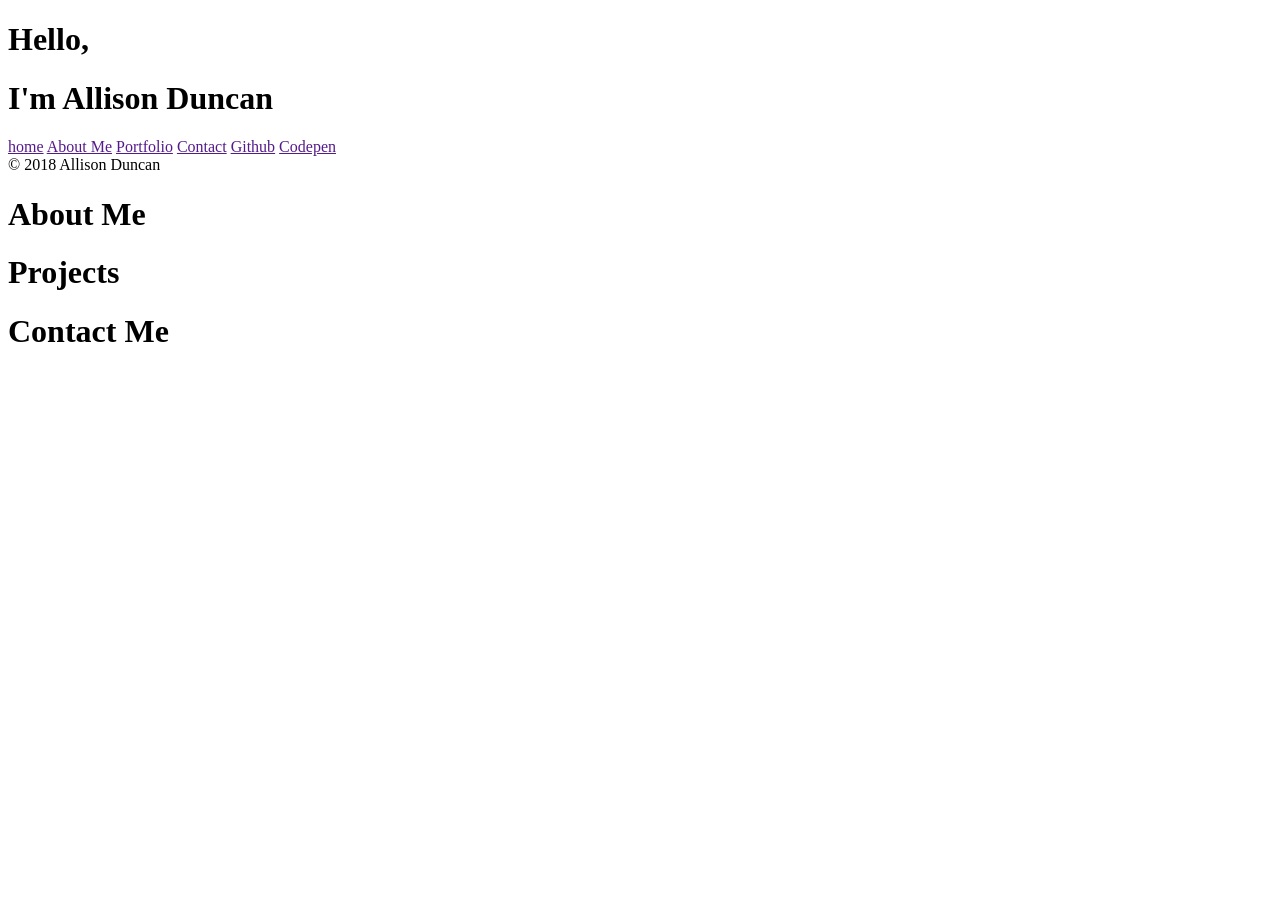
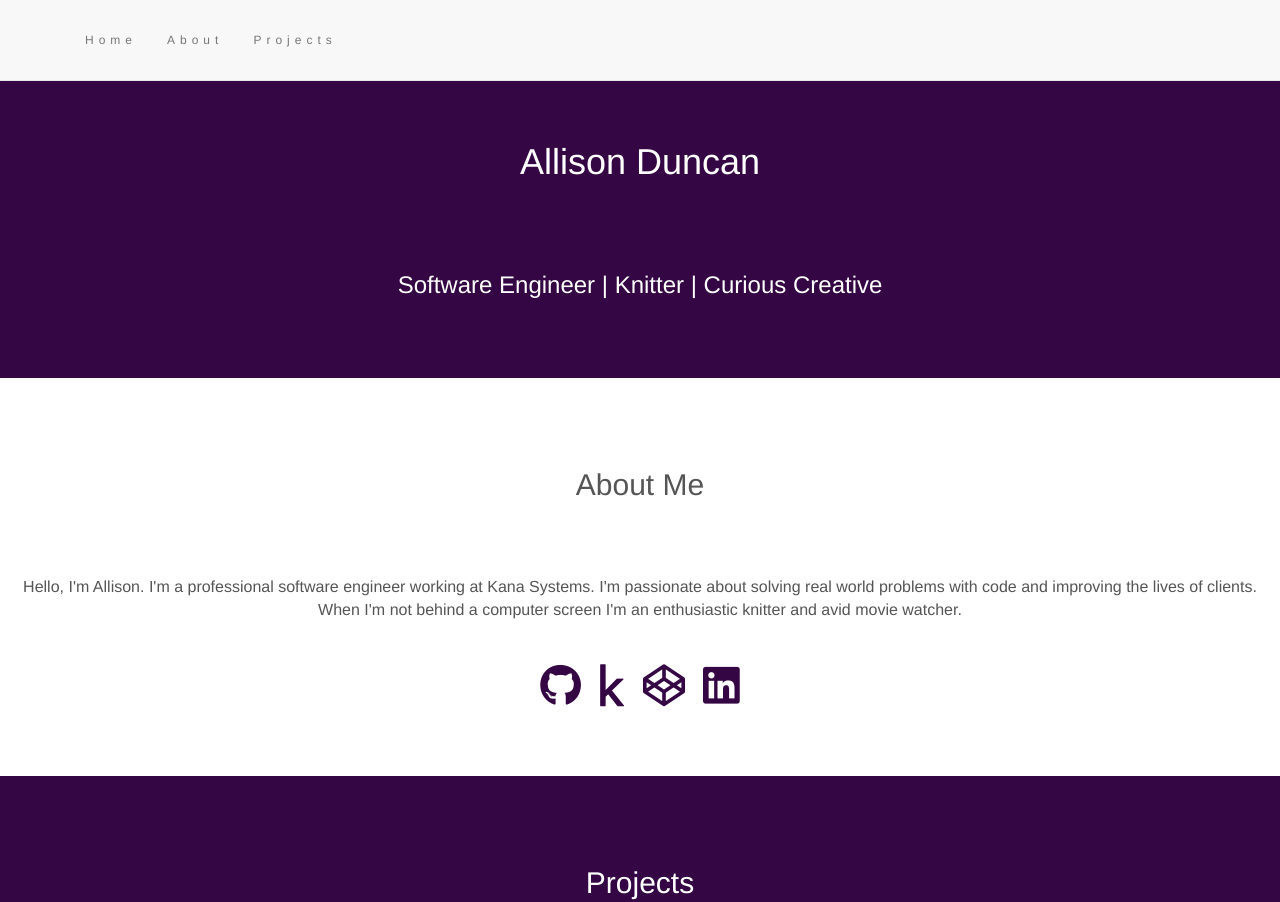
Before and after one commit to AllisonDuncan/allisonduncan.github.io, a plain HTML site: page index.html in a window 1280 px wide. Shown: the top 902 px of the page. Before the commit the page ends 800 px from the top, so only its background shows below. Drawn offline with nearby package versions, Linux system fonts and the light colour scheme.

Commit message:
Add bootstrap and begin website updates

```diff
--- a/index.html
+++ b/index.html
@@ -2,36 +2,101 @@
 <html>
 <head>
   <meta charset="utf-8">
-  <meta name="description" content="Allison Duncan's web development portfolio">
+  <meta namve="viewport" content="width=device-width, initial-scale=1">
+  <meta name="description" content="Allison Duncan | Web Developer">
   <title>Allison Duncan | Web Developer</title>
   <link href="styles.css" type="text/css" rel="stylesheet" />
+  <!-- Bootstrap -->
+  <link rel="stylesheet" href="https://maxcdn.bootstrapcdn.com/bootstrap/3.4.1/css/bootstrap.min.css">
+  <script src="https://ajax.googleapis.com/ajax/libs/jquery/3.5.1/jquery.min.js"></script>
+  <script src="https://maxcdn.bootstrapcdn.com/bootstrap/3.4.1/js/bootstrap.min.js"></script>
+  <!-- Font Awesome -->
+  <script src="https://kit.fontawesome.com/839f2ffade.js" crossorigin="anonymous"></script>
 </head>
 <body>
-  <div class="wrapper">
-    <header>
-      <h1>Hello,</h1>
-      <h1>I'm Allison Duncan</h1>
-      <nav>
-          <a href="" class="current navButton">home</a>
-          <a href="" class="navButton">About Me</a>
-          <a href="" class="navButton">Portfolio</a>
-          <a href="" class="navButton">Contact</a>
-          <a href="" class="navButton">Github</a>
-          <a href="" class="navButton">Codepen</a>
-      </nav>
-    </header>
-    <footer>
-      &copy; 2018 Allison Duncan
-    </footer>
-    <div class="about">
-      <h1>About Me</h1>
-    </div><!--about-->
-    <div class="projects">
-      <h1>Projects</h1>
-    </div><!--projects-->
-    <div class="contact">
-      <h1>Contact Me</h1>
-    </div><!--contact-->
-  </div><!--wrapper-->
+  <!-- Nav -->
+  <nav class="navbar navbar-default navbar-fixed-top">
+    <div class="container">
+      <div class="navbar-header">
+          <button type="button" class="navbar-toggle" data-toggle="collapse" data-target="#myNavbar">
+              <span class="icon-bar"></span>
+              <span class="icon-bar"></span>
+              <span class="icon-bar"></span>
+            </button>
+      </div>
+      <div class="collapse navbar-collapse" id="myNavbar">
+      <ul class="nav navbar-nav">
+        <li><a href="#">Home</a></li>
+        <li><a href="#about">About</a></li>
+        <li><a href="#projects">Projects</a></li>
+        <!-- <li><a href="#">Find Me</a></li> -->
+
+      </ul>
+    </div>
+    </div>
+  </nav> <!-- End Nav -->
+
+<!-- Home -->
+<div class="container-fluid bg-2 text-center">
+    <h1 class="margin" style="margin-top:2em">Allison Duncan</h1>
+    <h3>Software Engineer | Knitter | Curious Creative</h3>
+</div><!-- End Home -->
+
+  <!-- About -->
+  <div class="container-fluid bg-3 text-center" id="about">
+    <h2 class="margin">About Me</h2>
+    <p>Hello, I'm Allison. I'm a professional software engineer working at Kana Systems. I'm passionate about solving real world problems with code and improving the lives of clients. When I'm not behind a computer screen I'm an enthusiastic knitter and avid movie watcher.</p>
+    <div class="icon-bar">
+        <a href="http://www.codepen.io"><i class="fab fa-github"></i></a>
+        <a href="http://www.codepen.io"><i class="fab fa-kaggle"></i></a>
+        <a href="https://codepen.io/allisonduncan"><i class="fab fa-codepen"></i></a>
+        <a href="http://www.codepen.io"><i class="fab fa-linkedin"></i></a>
+    </div>
+  </div> <!-- End About -->
+
+  <!-- Projects -->
+  <div class="container-fluid bg-2 text-center" id="projects">
+    <h2 class="margin">Projects</h2><br>
+    <div class="row">
+      <div class="col-sm-4">
+        <p>Kana Systems Ticket Dashboard</p>
+        <img src="assets/placeholder.jpg" class="img-responsive margin" style="width:100%" alt="Image">
+        <p>A website built to make it easier for users to interact with a ticket database. The website provides users with ticket metrics as well a filterable data viewer. Front end built using Angular.</p>
+        <button type="button" class="btn" href="https://codepen.io/allisonduncan/pen/jOMVVGW">View The Project</button>
+      </div>
+      <div class="col-sm-4">
+        <p>Python Random Movie Selector</p>
+        <img src="assets/placeholder.jpg" class="img-responsive margin" style="width:100%" alt="Image">
+        <p>A small application built to randomly select a movie from an inventory. Built using Python and a MySQL database</p>
+        <button type="button" class="btn" href="https://codepen.io/allisonduncan/pen/jOMVVGW">View The Project</button>
+      </div>
+      <div class="col-sm-4">
+        <p>Angular Project</p>
+        <img src="assets/placeholder.jpg" class="img-responsive margin" style="width:100%" alt="Image">
+        <p>A simple countdown calendar created with HTML, CSS, and Javascript</p>
+        <button type="button" class="btn" href="https://codepen.io/allisonduncan/pen/jOMVVGW">View The Project</button>
+      </div>
+    </div>
+    <div class="row" style="margin-top: 2em;">
+      <div class="col-sm-4">
+        <p>Countdown Calendar</p>
+        <img src="assets/placeholder.jpg" class="img-responsive margin" style="width:100%" alt="Image">
+        <p>A simple countdown calendar created with HTML, CSS, and Javascript</p>
+        <button type="button" class="btn" href="https://codepen.io/allisonduncan/pen/jOMVVGW">View The Project</button>
+      </div>
+      <div class="col-sm-4">
+        <p>Python Knit App</p>
+        <img src="assets/placeholder.jpg" class="img-responsive margin" style="width:100%" alt="Image">
+        <p>A project built to keep track of knitting projects and related information. Uses Python and MySQL</p>
+        <button type="button" class="btn" href="#">View The Project</button>
+      </div>
+      <div class="col-sm-4">
+        <p>Java Project</p>
+        <img src="assets/placeholder.jpg" class="img-responsive margin" style="width:100%" alt="Image">
+        <p>Final Java Project built in school</p>
+        <button type="button" class="btn" href="#">View The Project</button>
+      </div>
+      </div>
+  </div><!-- End Projects -->
 </body>
 </html>
--- a/styles.css
+++ b/styles.css
@@ -0,0 +1,48 @@
+body {
+  font: 20px Montserrat, sans-serif;
+  line-height: 1.8;
+  color: #f5f6f7;
+}
+p {font-size: 16px;}
+.margin {margin-bottom: 2.5em;}
+.bg-1 {
+  background-color: #DEBAD6;
+  color: #2f2f2f;
+}
+.bg-2 {
+  background-color: #340744; /* Dark Blue */
+  color: #ffffff;
+}
+.bg-3 {
+  background-color: #ffffff; /* White */
+  color: #555555;
+}
+.bg-4 {
+  background-color: #2f2f2f; /* Black Gray */
+  color: #fff;
+}
+.container-fluid {
+  padding-top: 70px;
+  padding-bottom: 70px;
+}
+.navbar {
+  padding-top: 15px;
+  padding-bottom: 15px;
+  border: 0;
+  border-radius: 0;
+  margin-bottom: 0;
+  font-size: 12px;
+  letter-spacing: 5px;
+}
+.navbar-nav  li a:hover {
+  color: #340744 !important;
+}
+
+.icon-bar {
+  word-spacing: 1em;
+  margin-top: 3em;
+}
+.icon-bar i {
+  font-size: 3em;
+  color: #340744;
+}
```
Also changed, not shown: assets/placeholder.jpg (added).
